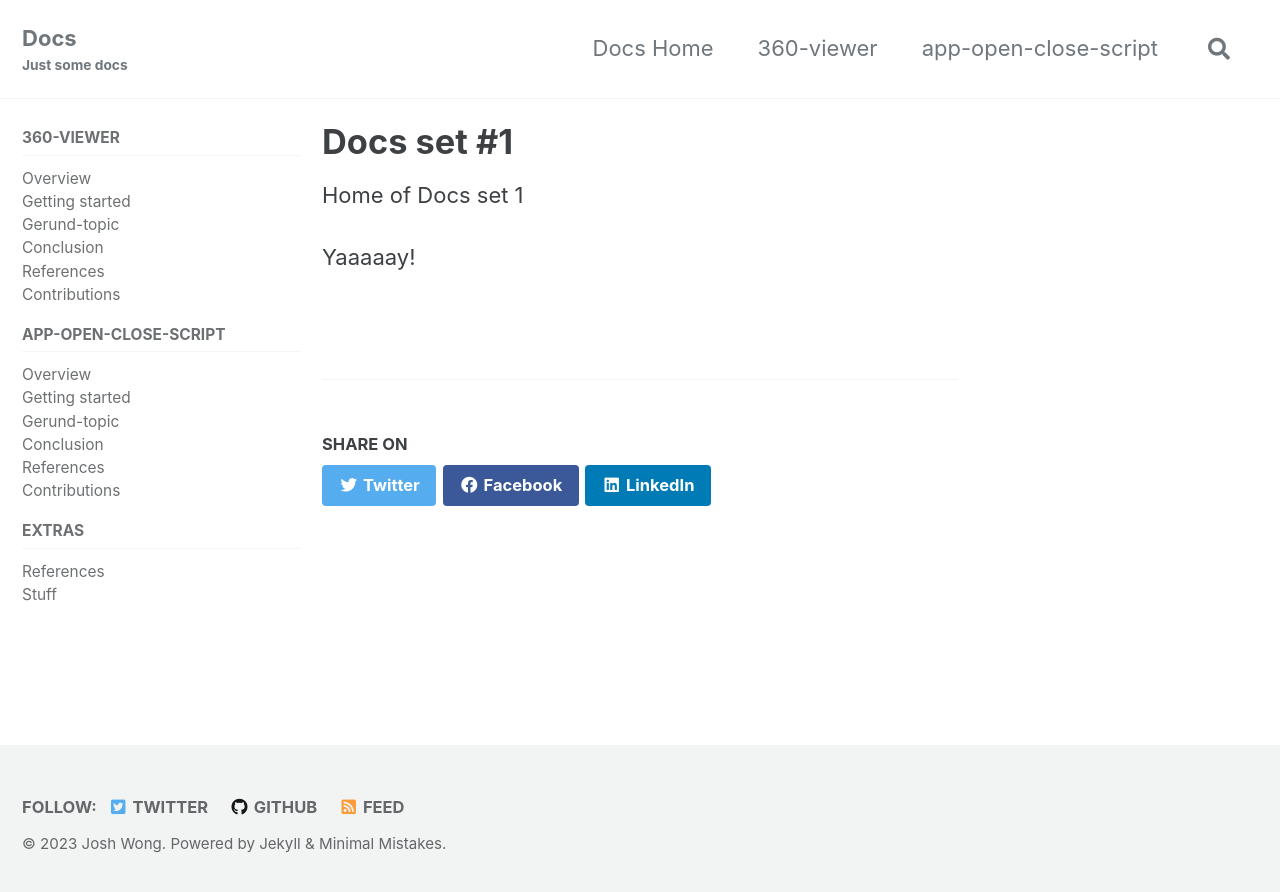
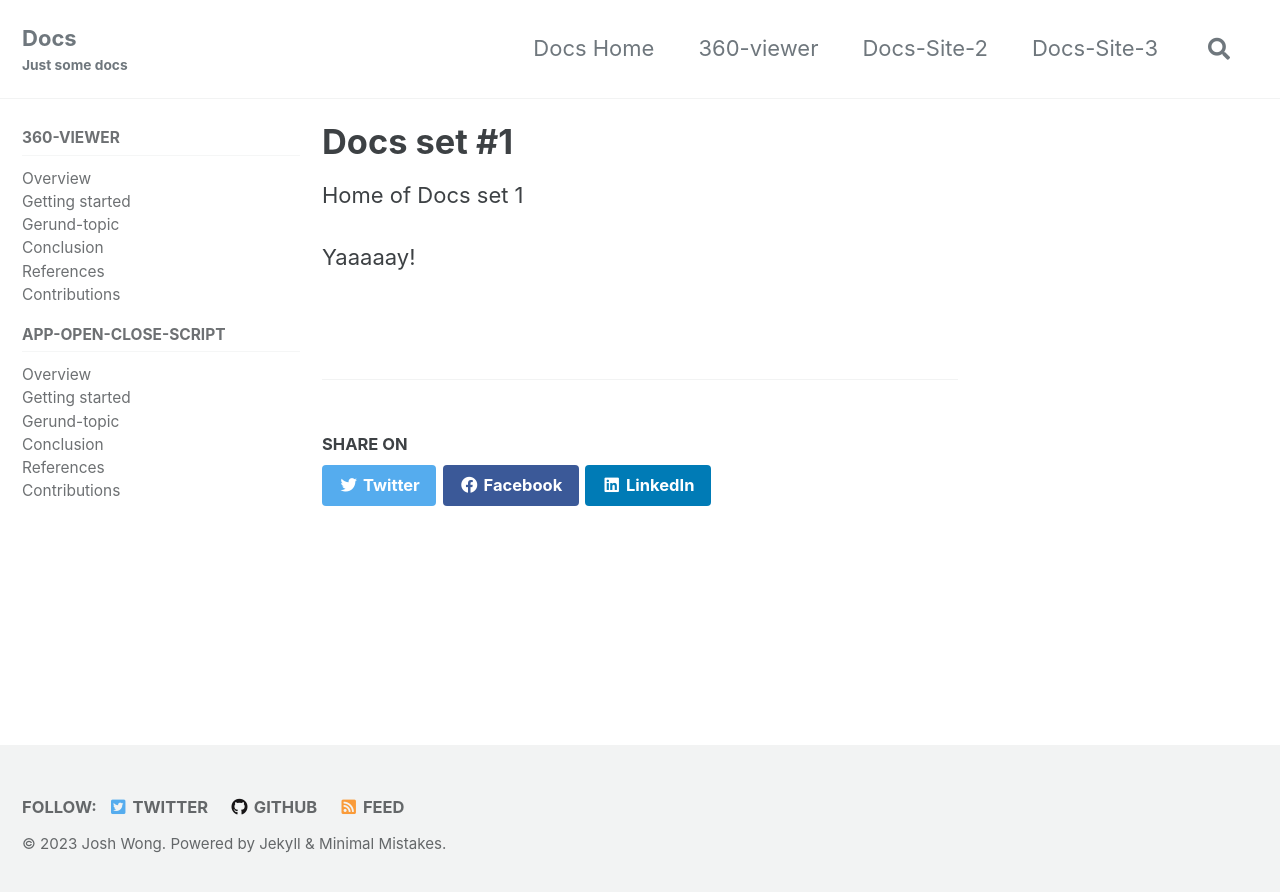
Before and after one commit to josh-wong/sandbox-jekyll-docs-site-1, a Jekyll site: the page built from index.md, in a window 1280 px wide. Shown: the top 892 px of the page. Built offline with Jekyll 4.4.1, drawn with Linux system fonts in a browser that asks for light colours; cached includes are drawn as plain includes; our own code applies the rules of GitHub Pages for plain Markdown files.

Commit message:
Update navigation.yml

```diff
--- a/_data/navigation.yml
+++ b/_data/navigation.yml
@@ -4,8 +4,10 @@ main:
     url: https://www.080f53.com/sandbox-jekyll-docs-home/
   - title: "360-viewer"
     url: https://www.080f53.com/sandbox-jekyll-docs-site-1/360-viewer/
-  - title: "app-open-close-script"
-    url: https://www.080f53.com/sandbox-jekyll-docs-site-1/app-open-close-script
+  - title: "Docs-Site-2"
+    url: https://www.080f53.com/sandbox-jekyll-docs-site-2/
+  - title: "Docs-Site-3"
+    url: https://www.080f53.com/sandbox-jekyll-docs-site-3/
 
 side-nav:
   - title: 360-viewer
@@ -15,7 +17,7 @@ side-nav:
       - title: "Getting started"
         url: /360-viewer/01_getting-started
       - title: "Gerund-topic"
-        url: /360-viewer/02_[gerund]-[topic]
+        url: /360-viewer/02_configuring-script
       - title: "Conclusion"
         url: /360-viewer/03_conclusion
       - title: "References"
@@ -28,19 +30,12 @@ side-nav:
       - title: "Overview"
         url: /app-open-close-script/
       - title: "Getting started"
-        url: /app-open-close-script/01_getting-started.md
+        url: /app-open-close-script/01_getting-started
       - title: "Gerund-topic"
-        url: /app-open-close-script/02_[gerund]-[topic].md
+        url: /app-open-close-script/02_[gerund]-[topic]
       - title: "Conclusion"
-        url: /app-open-close-script/03_conclusion.md
+        url: /app-open-close-script/03_conclusion
       - title: "References"
-        url: /app-open-close-script/04_references.md
+        url: /app-open-close-script/04_references
       - title: "Contributions"
-        url: /app-open-close-script/05_contributions.md
-
-  - title: Extras
-    children:
-      - title: "References"
-        url: /sandbox-jekyll-docs-site-1/stylesheets/
-      - title: "Stuff"
-        url: /sandbox-jekyll-docs-site-1/javascript/
+        url: /app-open-close-script/05_contributions
```
